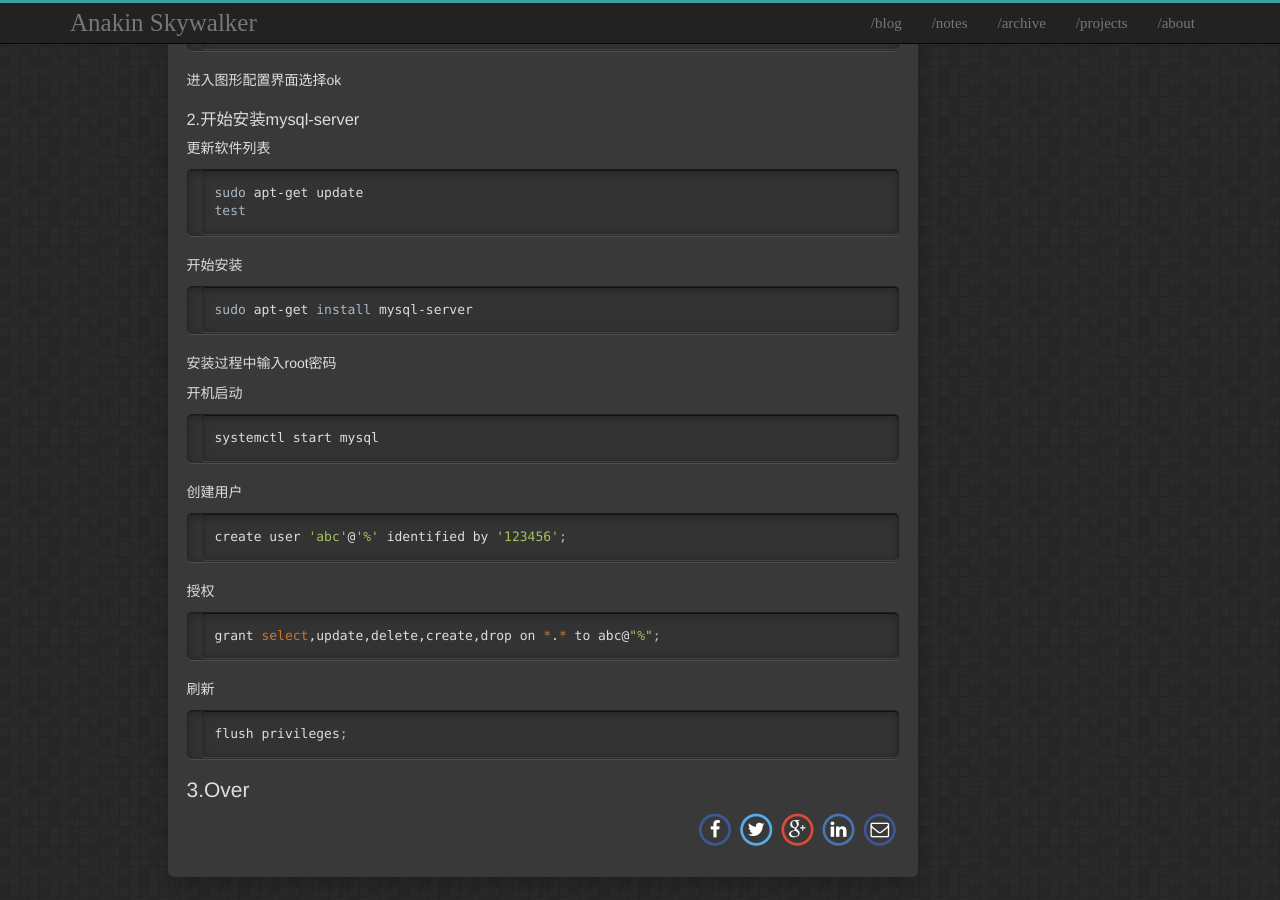
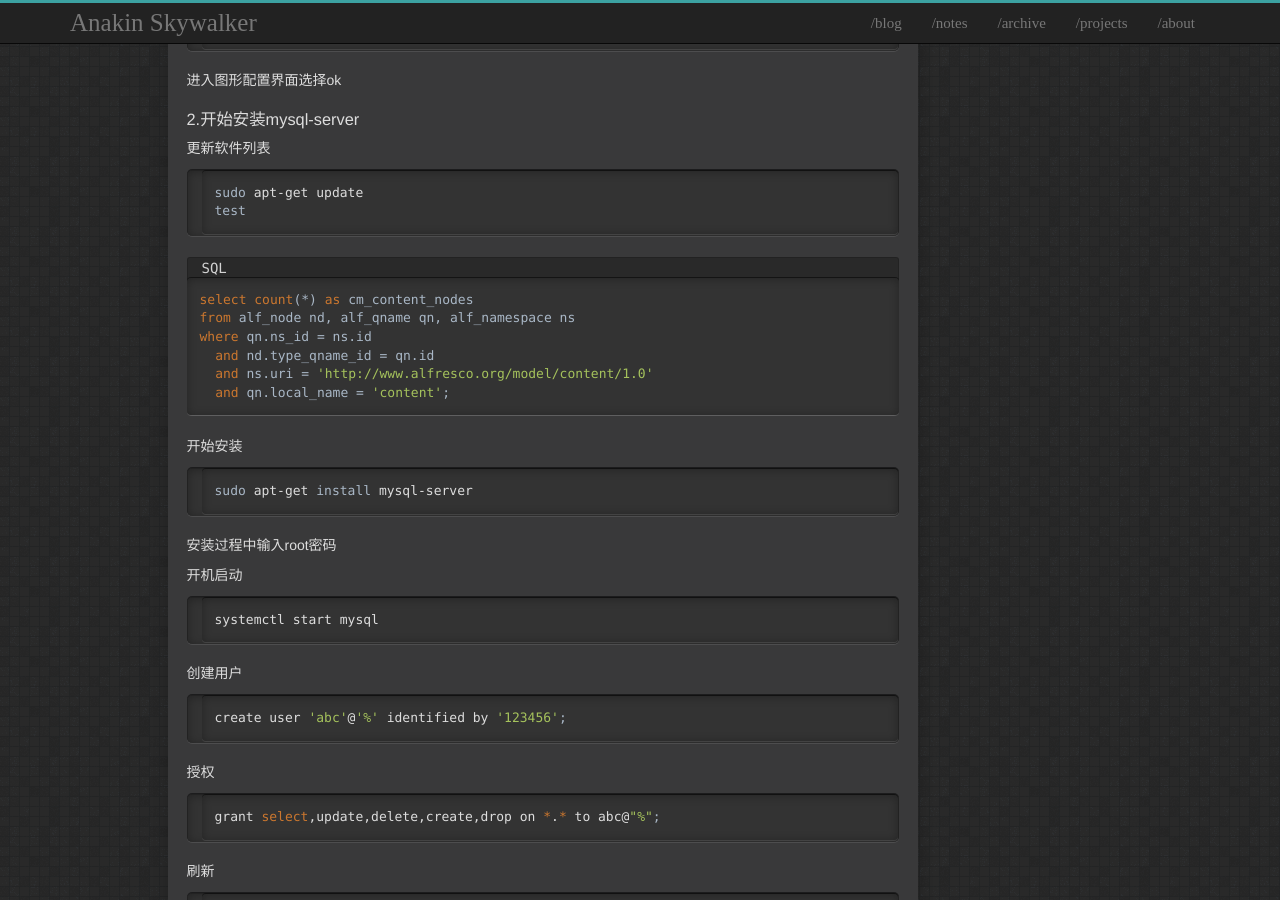
Before and after one commit to AnakinSkyW/AnakinSkyW.github.io, a Jekyll site: the page built from _posts/mysql/2019-12-11-Ubuntu安装Mysql.md, in a window 1280 px wide and 900 px high, scrolled down 314 px. Built offline with Jekyll 4.4.1, drawn with Linux system fonts in a browser that asks for light colours; comment, search, counter and statistics services are not loaded.

Commit message:
:white_check_mark: test

```diff
--- a/_posts/mysql/2019-12-11-Ubuntu安装Mysql.md
+++ b/_posts/mysql/2019-12-11-Ubuntu安装Mysql.md
@@ -31,6 +31,17 @@ sudo dpkg -i mysql-apt-config_0.8.6-1_all.deb
 {% highlight bash %}
 sudo apt-get update
 test
+{% endhighlight %}
+
+>SQL
+{:.filename}
+{% highlight SQL %}
+select count(*) as cm_content_nodes
+from alf_node nd, alf_qname qn, alf_namespace ns
+where qn.ns_id = ns.id
+  and nd.type_qname_id = qn.id
+  and ns.uri = 'http://www.alfresco.org/model/content/1.0'
+  and qn.local_name = 'content';
 {% endhighlight %}
 
 开始安装
```
